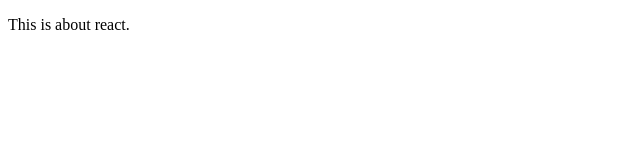
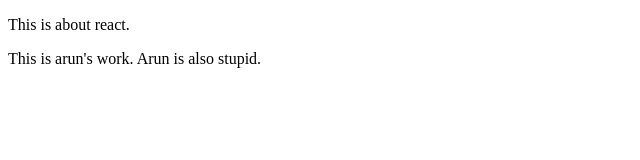
Before and after one commit to Sur091/aces, a plain HTML site: page index.html in a window 1280 px wide. Shown: the whole page, without its empty margins (0-640 px from the left). Drawn offline with Linux system fonts and the light colour scheme.

Commit message:
Arun has added his attrubutes

```diff
--- a/index.html
+++ b/index.html
@@ -7,5 +7,6 @@
 </head>
 <body>
     <p>This is about react.</p>
+    <p>This is arun's work. Arun is also stupid.</p>
 </body>
 </html>
```
